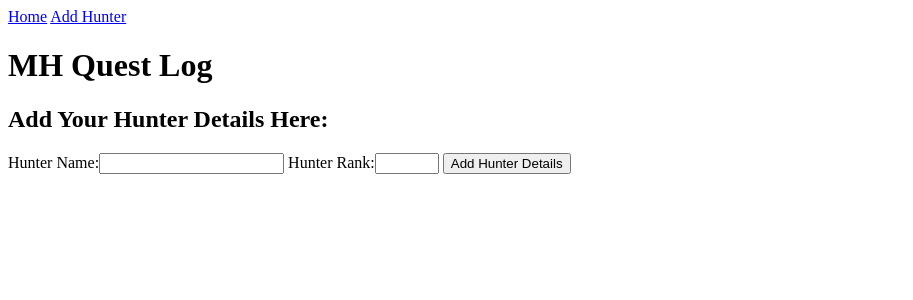
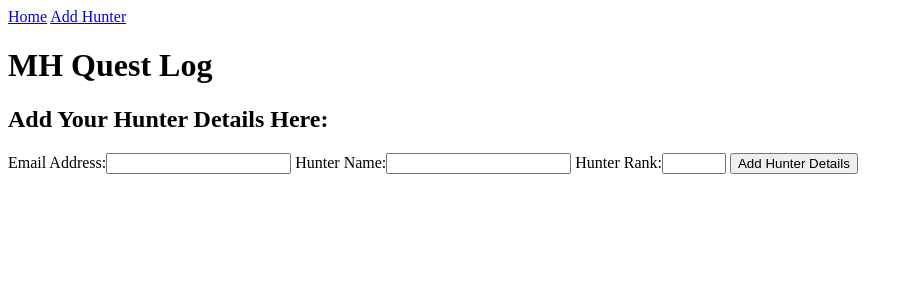
Before and after one commit to BrightBee22/mh-quest-log, a Flask app: page /addhunter in a window 1280 px wide. Shown: the top 300 px of the page, without its empty margins (0-913 px from the left). Run offline with Flask 2, Linux system fonts and the light colour scheme.

Commit message:
few changes to class objects

```diff
--- a/application/forms.py
+++ b/application/forms.py
@@ -3,6 +3,7 @@ from wtforms import StringField, SubmitField, IntegerField
 from wtforms.validators import DataRequired, Length, NumberRange
 
 class HunterForm(FlaskForm):
+    email = StringField ('Email Address', validators=[DataRequired()])
     name = StringField ('Hunter Name', validators=[DataRequired(), Length(min=1, max=16)])
     rank = IntegerField ('Hunter Rank', validators=[DataRequired(), NumberRange(min=1, max=999)])
     submit = SubmitField('Add Hunter Details')
--- a/application/models.py
+++ b/application/models.py
@@ -3,6 +3,7 @@ from datetime import datetime
 
 class Hunter(db.Model):
     id = db.Column(db.Integer, primary_key=True)
+    email = db.Column(db.String(100), unique=True, nullable=False)
     name = db.Column(db.String(16), nullable=False)
     rank = db.Column(db.Integer, nullable=False)
     quests = db.relationship ('QuestLog', backref ='hunter')
--- a/application/routes.py
+++ b/application/routes.py
@@ -14,7 +14,7 @@ def addhunter():
 
 
     if request.method == "POST":
-        hunters = Hunter(name=form.name.data, rank=form.rank.data)
+        hunters = Hunter(name=form.name.data, rank=form.rank.data, email=form.email.data)
 
         db.session.add(hunters)
         db.session.commit()
--- a/application/templates/addhunter.html
+++ b/application/templates/addhunter.html
@@ -7,6 +7,7 @@
 <form method = "POST" action="">
 
     {{ form.hidden_tag ()}}
+    {{form.email.label}}:{{form.email}}
     {{form.name.label}}:{{form.name}}
     {{form.rank.label}}:{{form.rank}}
 
```
